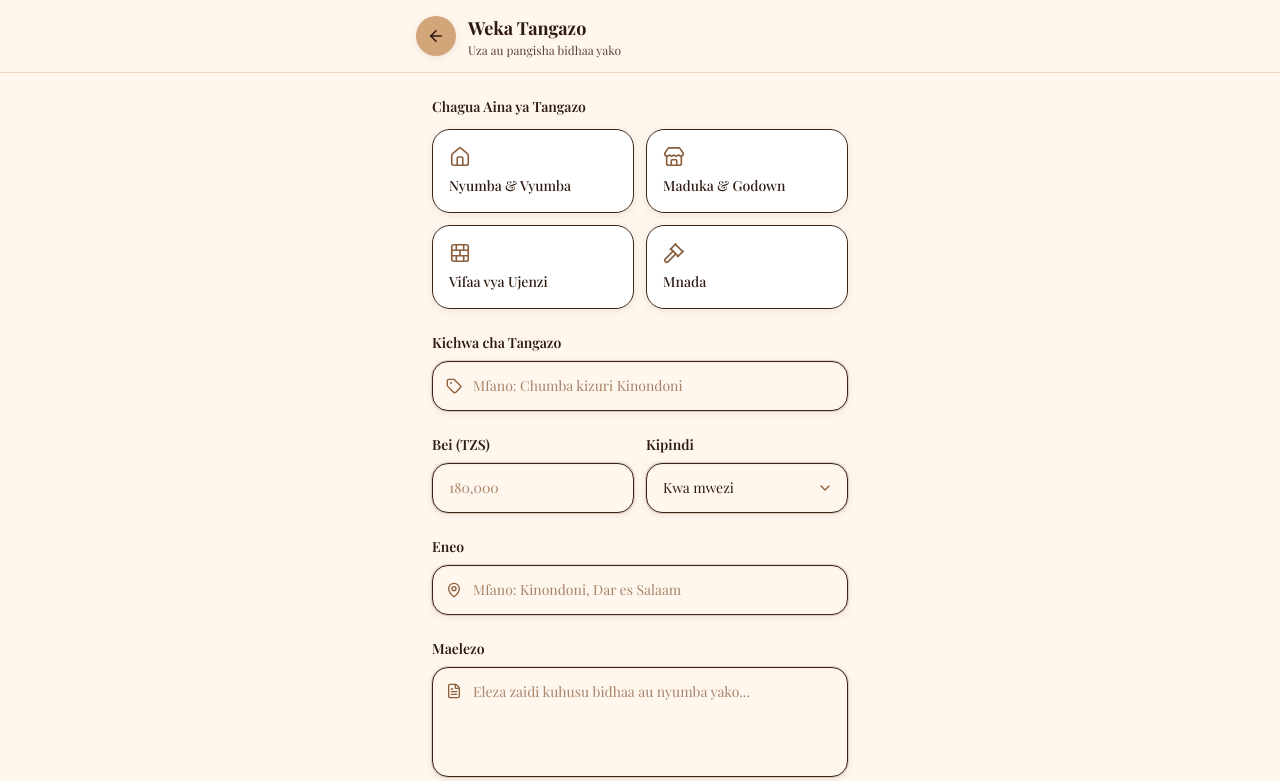
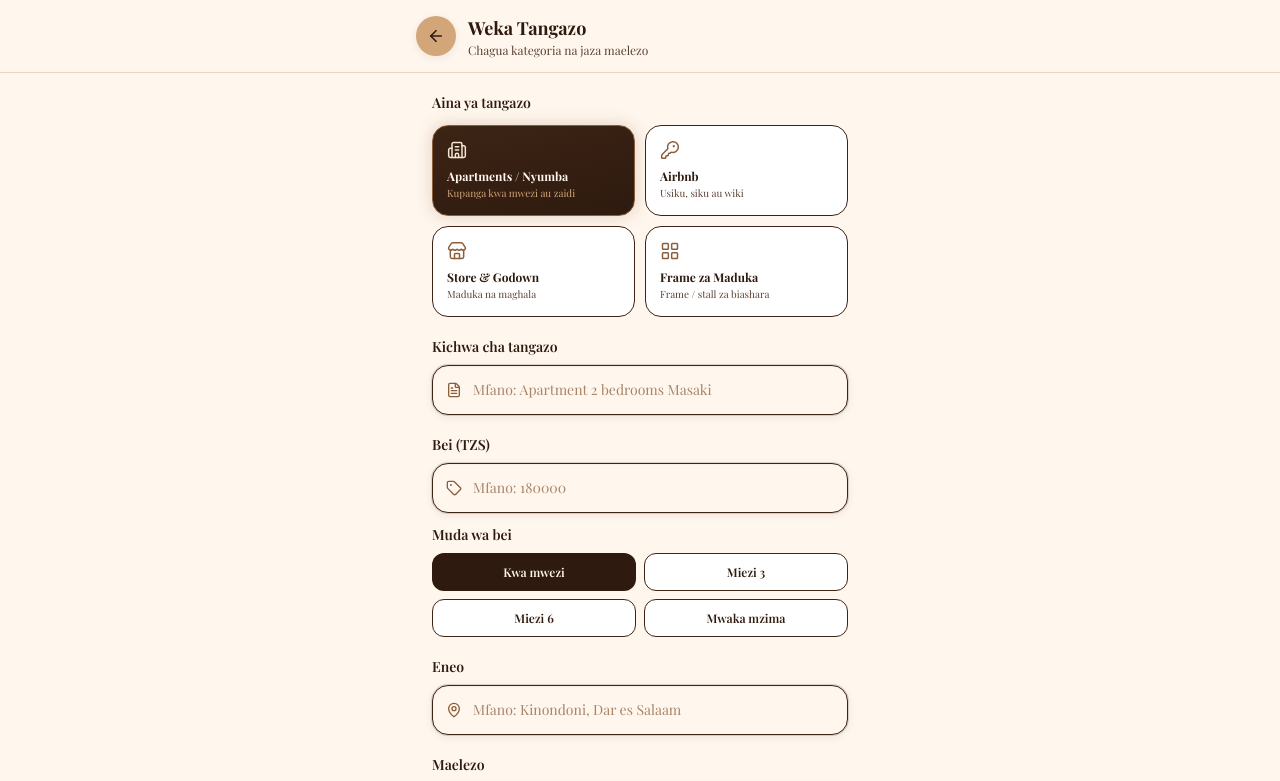
Before and after one commit to xrayssad/Jengo, a Next.js app in the folder frontend/: page /weka-tangazo in a window 1280 px wide. Shown: the top 781 px of the page. Built offline with nearby package versions, Linux system fonts and the light colour scheme; a web font is replaced by a local one.

Commit message:
Weka tangazo: apartments/airbnb/store periods; back to /home

```diff
--- a/frontend/src/app/home/page.tsx
+++ b/frontend/src/app/home/page.tsx
@@ -1,14 +1,14 @@
 "use client";
 
-import { Home, Store, Building2, KeyRound, Search, Plus, User, Menu, MessageCircle } from "lucide-react";
+import { Home, Store, Building2, KeyRound, Search, Plus, User, Menu, MessageCircle, LayoutGrid } from "lucide-react";
 import Link from "next/link";
 import { useState } from "react";
 
 const categories = [
-  { title: "Apartments", description: "Vyumba na nyumba za mwezi", icon: Building2, href: "/nyumba" },
-  { title: "Airbnb", description: "Makazi ya siku / wiki", icon: KeyRound, href: "/airbnb" },
-  { title: "Store & Maduka", description: "Duka na frame za biashara", icon: Store, href: "/maduka" },
-  { title: "Godown", description: "Maghala ya kuhifadhi", icon: Home, href: "/maduka" },
+  { title: "Apartments", description: "Mwezi · miezi 3 · 6 · mwaka", icon: Building2, href: "/nyumba" },
+  { title: "Airbnb", description: "Usiku · siku · wiki", icon: KeyRound, href: "/airbnb" },
+  { title: "Store & Godown", description: "Mwezi · miezi 3 · 6 · mwaka", icon: Store, href: "/maduka" },
+  { title: "Frame za Maduka", description: "Frame / stall za biashara", icon: LayoutGrid, href: "/maduka" },
 ];
 
 export default function HomePage() {
@@ -42,14 +42,9 @@
 
       <div className="max-w-md mx-auto px-4 pt-6">
         <h2 className="text-2xl font-bold mb-1" style={{ color: "#2E1A0F" }}>Chagua unachotafuta</h2>
-        <p className="text-sm mb-5" style={{ color: "#5C4033" }}>Apartments · Airbnb · Store · Godown</p>
+        <p className="text-sm mb-5" style={{ color: "#5C4033" }}>Apartments · Airbnb · Store · Frame</p>
 
-        {/* Search bar MOJA tu */}
-        <Link
-          href="/search"
-          className="flex items-center gap-3 px-4 py-3.5 mb-6 rounded-[18px]"
-          style={{ backgroundColor: "white", border: "1.5px solid rgba(210,166,121,0.6)" }}
-        >
+        <Link href="/search" className="flex items-center gap-3 px-4 py-3.5 mb-6 rounded-[18px]" style={{ backgroundColor: "white", border: "1.5px solid rgba(210,166,121,0.6)" }}>
           <Search size={18} color="#8B5E3C" />
           <span className="text-sm" style={{ color: "#8B5E3C" }}>Tafuta apartment, airbnb, store...</span>
         </Link>
--- a/frontend/src/app/weka-tangazo/page.tsx
+++ b/frontend/src/app/weka-tangazo/page.tsx
@@ -1,28 +1,95 @@
 "use client";
+
 import { useState } from "react";
-import { ArrowLeft, Upload, Camera, MapPin, Tag, FileText, CheckCircle2, Home, Store, BrickWall, Gavel } from "lucide-react";
+import {
+  ArrowLeft, Building2, KeyRound, Store, LayoutGrid,
+  Camera, MapPin, Tag, FileText, CheckCircle2
+} from "lucide-react";
 import Link from "next/link";
 
 const categories = [
-  { id: "nyumba", label: "Nyumba & Vyumba", icon: Home },
-  { id: "maduka", label: "Maduka & Godown", icon: Store },
-  { id: "vifaa", label: "Vifaa vya Ujenzi", icon: BrickWall },
-  { id: "mnada", label: "Mnada", icon: Gavel },
+  {
+    id: "apartment",
+    title: "Apartments / Nyumba",
+    desc: "Kupanga kwa mwezi au zaidi",
+    icon: Building2,
+  },
+  {
+    id: "airbnb",
+    title: "Airbnb",
+    desc: "Usiku, siku au wiki",
+    icon: KeyRound,
+  },
+  {
+    id: "store_godown",
+    title: "Store & Godown",
+    desc: "Maduka na maghala",
+    icon: Store,
+  },
+  {
+    id: "frame",
+    title: "Frame za Maduka",
+    desc: "Frame / stall za biashara",
+    icon: LayoutGrid,
+  },
 ];
 
+const periodsByCategory: Record<string, { value: string; label: string }[]> = {
+  apartment: [
+    { value: "mwezi", label: "Kwa mwezi" },
+    { value: "miezi_3", label: "Miezi 3" },
+    { value: "miezi_6", label: "Miezi 6" },
+    { value: "mwaka", label: "Mwaka mzima" },
+  ],
+  airbnb: [
+    { value: "usiku", label: "Usiku mmoja" },
+    { value: "siku", label: "Kwa siku (chagua idadi)" },
+    { value: "wiki", label: "Kwa wiki (chagua idadi)" },
+  ],
+  store_godown: [
+    { value: "mwezi", label: "Kwa mwezi" },
+    { value: "miezi_3", label: "Miezi 3" },
+    { value: "miezi_6", label: "Miezi 6" },
+    { value: "mwaka", label: "Mwaka mzima" },
+  ],
+  frame: [
+    { value: "mwezi", label: "Kwa mwezi" },
+    { value: "miezi_3", label: "Miezi 3" },
+    { value: "miezi_6", label: "Miezi 6" },
+    { value: "mwaka", label: "Mwaka mzima" },
+  ],
+};
+
 export default function WekaTangazoPage() {
-  const [selectedCategory, setSelectedCategory] = useState("");
+  const [category, setCategory] = useState("apartment");
   const [title, setTitle] = useState("");
   const [price, setPrice] = useState("");
+  const [period, setPeriod] = useState("mwezi");
+  const [duration, setDuration] = useState(""); // idadi ya siku/wiki kwa Airbnb
   const [location, setLocation] = useState("");
   const [description, setDescription] = useState("");
-  const [period, setPeriod] = useState("/mwezi");
   const [submitted, setSubmitted] = useState(false);
+
+  const periods = periodsByCategory[category] || periodsByCategory.apartment;
+  const isAirbnb = category === "airbnb";
+  const needsDuration = isAirbnb && (period === "siku" || period === "wiki");
+
+  // Badilisha category → reset period default
+  const selectCategory = (id: string) => {
+    setCategory(id);
+    const first = periodsByCategory[id]?.[0]?.value || "mwezi";
+    setPeriod(first);
+    setDuration("");
+  };
 
   const handleSubmit = (e: React.FormEvent) => {
     e.preventDefault();
-    if (!selectedCategory || !title || !price || !location) {
-      alert("Tafadhali jaza sehemu zote muhimu");
+    if (!title || !price || !location) {
+      alert("Jaza angalau: kichwa, bei na eneo");
+      return;
+    }
+    if (needsDuration && !duration) {
+      alert("Weka idadi ya siku au wiki");
       return;
     }
     setSubmitted(true);
@@ -31,17 +98,19 @@
   if (submitted) {
     return (
       <main className="min-h-screen flex items-center justify-center px-4" style={{ backgroundColor: "#FFF6ED" }}>
-        <div className="max-w-md w-full text-center anim-up">
-          <div className="w-20 h-20 rounded-full flex items-center justify-center mx-auto mb-6"
-            style={{ background: "linear-gradient(145deg, #D2A679, #8B5E3C)", boxShadow: "0 8px 24px rgba(46,26,15,0.2)" }}>
+        <div className="max-w-md w-full text-center">
+          <div
+            className="w-20 h-20 rounded-full flex items-center justify-center mx-auto mb-6"
+            style={{ background: "linear-gradient(145deg, #5E7F4F, #3D5C34)", boxShadow: "0 8px 24px rgba(94,127,79,0.35)" }}
+          >
             <CheckCircle2 size={40} color="#FFF6ED" strokeWidth={1.8} />
           </div>
-          <h1 className="text-2xl font-bold mb-2" style={{ color: "#2E1A0F" }}>Tangazo Limewekwa!</h1>
+          <h1 className="text-2xl font-bold mb-2" style={{ color: "#2E1A0F" }}>Tangazo limewekwa!</h1>
           <p className="text-sm mb-8" style={{ color: "#5C4033" }}>
-            Tangazo lako limetumwa kwa ukaguzi. Litaonekana baada ya kuidhinishwa.
+            Tangazo lako litahakikiwa kisha litaonekana kwa wateja.
           </p>
-          <Link href="/" className="btn-primary inline-block w-full py-4 rounded-[20px] font-semibold text-center">
-            Rudi Nyumbani
+          <Link href="/home" className="btn-primary block w-full py-4 rounded-[20px] font-semibold text-center">
+            Rudi Home
           </Link>
         </div>
       </main>
@@ -49,123 +118,189 @@
   }
 
   return (
-    <main className="min-h-screen" style={{ backgroundColor: "#FFF6ED" }}>
+    <main className="min-h-screen pb-10" style={{ backgroundColor: "#FFF6ED" }}>
       <header className="sticky top-0 z-20 px-4 py-3.5 glass" style={{ borderBottom: "1px solid rgba(210,166,121,0.4)" }}>
         <div className="max-w-md mx-auto flex items-center gap-3">
-          <Link href="/" className="btn-secondary w-10 h-10 rounded-full flex items-center justify-center shadow-warm-sm">
+          {/* BACK → /home */}
+          <Link href="/home" className="btn-secondary w-10 h-10 rounded-full flex items-center justify-center shadow-warm-sm">
             <ArrowLeft size={18} strokeWidth={2.2} />
           </Link>
           <div>
             <h1 className="text-lg font-bold" style={{ color: "#2E1A0F" }}>Weka Tangazo</h1>
-            <p className="text-xs" style={{ color: "#5C4033" }}>Uza au pangisha bidhaa yako</p>
+            <p className="text-xs" style={{ color: "#5C4033" }}>Chagua kategoria na jaza maelezo</p>
           </div>
         </div>
       </header>
 
-      <form onSubmit={handleSubmit} className="max-w-md mx-auto px-4 py-6 space-y-6">
-        {/* Category */}
-        <div className="anim-up">
-          <label className="block text-sm font-semibold mb-3" style={{ color: "#2E1A0F" }}>Chagua Aina ya Tangazo</label>
-          <div className="grid grid-cols-2 gap-3">
+      <form onSubmit={handleSubmit} className="max-w-md mx-auto px-4 pt-5 space-y-5">
+        {/* Kategoria */}
+        <div>
+          <label className="block text-sm font-semibold mb-3" style={{ color: "#2E1A0F" }}>
+            Aina ya tangazo
+          </label>
+          <div className="grid grid-cols-2 gap-2.5">
             {categories.map((cat) => {
               const Icon = cat.icon;
-              const isSelected = selectedCategory === cat.id;
+              const active = category === cat.id;
               return (
-                <button key={cat.id} type="button" onClick={() => setSelectedCategory(cat.id)}
-                  className="p-4 rounded-[18px] text-left transition-all duration-200"
+                <button
+                  key={cat.id}
+                  type="button"
+                  onClick={() => selectCategory(cat.id)}
+                  className="text-left p-3.5 rounded-[16px] transition-all"
                   style={{
-                    background: isSelected
-                      ? "linear-gradient(165deg, #3D2415 0%, #2E1A0F 100%)"
+                    background: active
+                      ? "linear-gradient(165deg, #3D2415, #2E1A0F)"
                       : "white",
-                    border: isSelected ? "1.5px solid #8B5E3C" : "1.5px solid #3D2415",
-                    color: isSelected ? "#FFF6ED" : "#2E1A0F",
-                    boxShadow: isSelected
-                      ? "0 0 16px rgba(139,94,60,0.35), 0 6px 16px rgba(46,26,15,0.3)"
-                      : "0 2px 8px rgba(46,26,15,0.08)",
-                  }}>
-                  <Icon size={22} color={isSelected ? "#F5E6D3" : "#8B5E3C"} strokeWidth={1.8} className="mb-2" />
-                  <span className="text-sm font-medium block">{cat.label}</span>
+                    border: active ? "1.5px solid #8B5E3C" : "1.5px solid #3D2415",
+                    boxShadow: active ? "0 0 16px rgba(139,94,60,0.25)" : "none",
+                  }}
+                >
+                  <Icon size={20} color={active ? "#F5E6D3" : "#8B5E3C"} strokeWidth={1.8} />
+                  <p className="font-bold text-xs mt-2" style={{ color: active ? "#FFF6ED" : "#2E1A0F" }}>
+                    {cat.title}
+                  </p>
+                  <p className="text-[10px] mt-0.5" style={{ color: active ? "#D2A679" : "#5C4033" }}>
+                    {cat.desc}
+                  </p>
                 </button>
               );
             })}
           </div>
         </div>
 
-        {/* Title */}
-        <div className="anim-up d1">
-          <label className="block text-sm font-semibold mb-2" style={{ color: "#2E1A0F" }}>Kichwa cha Tangazo</label>
+        {/* Kichwa */}
+        <div>
+          <label className="block text-sm font-semibold mb-2" style={{ color: "#2E1A0F" }}>Kichwa cha tangazo</label>
           <div className="relative">
-            <Tag size={16} className="absolute left-3.5 top-1/2 -translate-y-1/2 z-10" color="#8B5E3C" strokeWidth={2} />
-            <input type="text" value={title} onChange={(e) => setTitle(e.target.value)}
-              placeholder="Mfano: Chumba kizuri Kinondoni"
-              className="input-chocolate w-full pl-10 pr-4 py-3.5 text-sm" />
+            <FileText size={16} className="absolute left-3.5 top-1/2 -translate-y-1/2 z-10" color="#8B5E3C" />
+            <input
+              type="text"
+              value={title}
+              onChange={(e) => setTitle(e.target.value)}
+              placeholder={
+                category === "airbnb"
+                  ? "Mfano: Studio ya wageni Masaki"
+                  : category === "frame"
+                  ? "Mfano: Frame ya duka Kariakoo"
+                  : category === "store_godown"
+                  ? "Mfano: Godown kubwa Mikocheni"
+                  : "Mfano: Apartment 2 bedrooms Masaki"
+              }
+              className="input-chocolate w-full pl-10 pr-4 py-3.5 text-sm"
+            />
           </div>
         </div>
 
-        {/* Price + Period */}
-        <div className="grid grid-cols-2 gap-3 anim-up d2">
-          <div>
-            <label className="block text-sm font-semibold mb-2" style={{ color: "#2E1A0F" }}>Bei (TZS)</label>
-            <input type="text" value={price} onChange={(e) => setPrice(e.target.value)}
-              placeholder="180,000"
-              className="input-chocolate w-full px-4 py-3.5 text-sm" />
+        {/* Bei + muda */}
+        <div>
+          <label className="block text-sm font-semibold mb-2" style={{ color: "#2E1A0F" }}>Bei (TZS)</label>
+          <div className="relative mb-3">
+            <Tag size={16} className="absolute left-3.5 top-1/2 -translate-y-1/2 z-10" color="#8B5E3C" />
+            <input
+              type="text"
+              value={price}
+              onChange={(e) => setPrice(e.target.value)}
+              placeholder="Mfano: 180000"
+              className="input-chocolate w-full pl-10 pr-4 py-3.5 text-sm"
+            />
           </div>
-          <div>
-            <label className="block text-sm font-semibold mb-2" style={{ color: "#2E1A0F" }}>Kipindi</label>
-            <select value={period} onChange={(e) => setPeriod(e.target.value)}
-              className="input-chocolate w-full px-4 py-3.5 text-sm">
-              <option value="/mwezi">Kwa mwezi</option>
-              <option value="">Bei ya mara moja</option>
-              <option value="kuanzia">Kuanzia (Mnada)</option>
-              <option value="/siku">Kwa siku</option>
-            </select>
+
+          <label className="block text-sm font-semibold mb-2" style={{ color: "#2E1A0F" }}>
+            {isAirbnb ? "Kipindi cha kukodisha" : "Muda wa bei"}
+          </label>
+          <div className="grid grid-cols-2 gap-2">
+            {periods.map((p) => (
+              <button
+                key={p.value}
+                type="button"
+                onClick={() => {
+                  setPeriod(p.value);
+                  if (p.value === "usiku") setDuration("");
+                }}
+                className="py-2.5 px-3 rounded-[12px] text-xs font-semibold transition-all"
+                style={{
+                  backgroundColor: period === p.value ? "#2E1A0F" : "white",
+                  color: period === p.value ? "#FFF6ED" : "#2E1A0F",
+                  border: period === p.value ? "none" : "1.5px solid #3D2415",
+                }}
+              >
+                {p.label}
+              </button>
+            ))}
+          </div>
+
+          {/* Airbnb: idadi ya siku au wiki */}
+          {needsDuration && (
+            <div className="mt-3">
+              <label className="block text-sm font-semibold mb-2" style={{ color: "#2E1A0F" }}>
+                {period === "siku" ? "Idadi ya siku" : "Idadi ya wiki"}
+              </label>
+              <input
+                type="number"
+                min={1}
+                value={duration}
+                onChange={(e) => setDuration(e.target.value)}
+                placeholder={period === "siku" ? "Mfano: 3" : "Mfano: 2"}
+                className="input-chocolate w-full px-4 py-3.5 text-sm"
+              />
+              <p className="text-[11px] mt-1.5" style={{ color: "#5C4033" }}>
+                Bei uliyoweka ni kwa {period === "siku" ? "siku" : "wiki"} moja. Mteja atachagua idadi anayotaka.
+              </p>
+            </div>
+          )}
+
+          {isAirbnb && period === "usiku" && (
+            <p className="text-[11px] mt-2" style={{ color: "#5C4033" }}>
+              Bei ni kwa usiku mmoja. Mteja anaweza kuchagua usiku mmoja au zaidi.
+            </p>
+          )}
+        </div>
+
+        {/* Eneo */}
+        <div>
+          <label className="block text-sm font-semibold mb-2" style={{ color: "#2E1A0F" }}>Eneo</label>
+          <div className="relative">
+            <MapPin size={16} className="absolute left-3.5 top-1/2 -translate-y-1/2 z-10" color="#8B5E3C" />
+            <input
+              type="text"
+              value={location}
+              onChange={(e) => setLocation(e.target.value)}
+              placeholder="Mfano: Kinondoni, Dar es Salaam"
+              className="input-chocolate w-full pl-10 pr-4 py-3.5 text-sm"
+            />
           </div>
         </div>
 
-        {/* Location */}
-        <div className="anim-up d3">
-          <label className="block text-sm font-semibold mb-2" style={{ color: "#2E1A0F" }}>Eneo</label>
-          <div className="relative">
-            <MapPin size={16} className="absolute left-3.5 top-1/2 -translate-y-1/2 z-10" color="#8B5E3C" strokeWidth={2} />
-            <input type="text" value={location} onChange={(e) => setLocation(e.target.value)}
-              placeholder="Mfano: Kinondoni, Dar es Salaam"
-              className="input-chocolate w-full pl-10 pr-4 py-3.5 text-sm" />
+        {/* Maelezo */}
+        <div>
+          <label className="block text-sm font-semibold mb-2" style={{ color: "#2E1A0F" }}>Maelezo</label>
+          <textarea
+            value={description}
+            onChange={(e) => setDescription(e.target.value)}
+            placeholder="Eleza sifa, huduma, sheria za kukaa..."
+            rows={4}
+            className="input-chocolate w-full px-4 py-3.5 text-sm resize-none"
+          />
+        </div>
+
+        {/* Picha */}
+        <div>
+          <label className="block text-sm font-semibold mb-2" style={{ color: "#2E1A0F" }}>Picha</label>
+          <div
+            className="rounded-[16px] py-10 flex flex-col items-center justify-center gap-2 cursor-pointer"
+            style={{
+              backgroundColor: "#FFF6ED",
+              border: "1.5px dashed #3D2415",
+            }}
+          >
+            <Camera size={28} color="#8B5E3C" strokeWidth={1.5} />
+            <span className="text-xs font-medium" style={{ color: "#8B5E3C" }}>Bofya kuongeza picha</span>
+            <span className="text-[10px]" style={{ color: "#5C4033" }}>(Inakuja na backend)</span>
           </div>
         </div>
 
-        {/* Description */}
-        <div className="anim-up d4">
-          <label className="block text-sm font-semibold mb-2" style={{ color: "#2E1A0F" }}>Maelezo</label>
-          <div className="relative">
-            <FileText size={16} className="absolute left-3.5 top-4 z-10" color="#8B5E3C" strokeWidth={2} />
-            <textarea value={description} onChange={(e) => setDescription(e.target.value)}
-              placeholder="Eleza zaidi kuhusu bidhaa au nyumba yako..." rows={4}
-              className="input-chocolate w-full pl-10 pr-4 py-3.5 text-sm resize-none" />
-          </div>
-        </div>
-
-        {/* Image upload */}
-        <div className="anim-up d5">
-          <label className="block text-sm font-semibold mb-2" style={{ color: "#2E1A0F" }}>Picha</label>
-          <div className="rounded-[18px] p-8 text-center cursor-pointer transition-all duration-25"
-            style={{
-              backgroundColor: "#FFF6ED",
-              border: "1.5px dashed #3D2415",
-              boxShadow: "0 0 0 1px rgba(46,26,15,0.1), 0 2px 8px rgba(46,26,15,0.06)",
-            }}>
-            <div className="flex flex-col items-center gap-2">
-              <div className="w-12 h-12 rounded-full flex items-center justify-center"
-                style={{ background: "linear-gradient(145deg, #3D2415, #2E1A0F)", boxShadow: "0 4px 12px rgba(46,26,15,0.3)" }}>
-                <Camera size={22} color="#F5E6D3" strokeWidth={1.8} />
-              </div>
-              <p className="text-sm font-medium" style={{ color: "#2E1A0F" }}>Bofya kuweka picha</p>
-              <p className="text-xs" style={{ color: "#5C4033" }}>PNG, JPG hadi 5MB</p>
-            </div>
-          </div>
-        </div>
-
-        <button type="submit" className="btn-primary w-full py-4 rounded-[20px] font-semibold text-[15px] flex items-center justify-center gap-2">
-          <Upload size={18} strokeWidth={2} />
+        <button type="submit" className="btn-primary w-full py-4 rounded-[20px] font-semibold text-[15px]">
           Chapisha Tangazo
         </button>
       </form>
```
